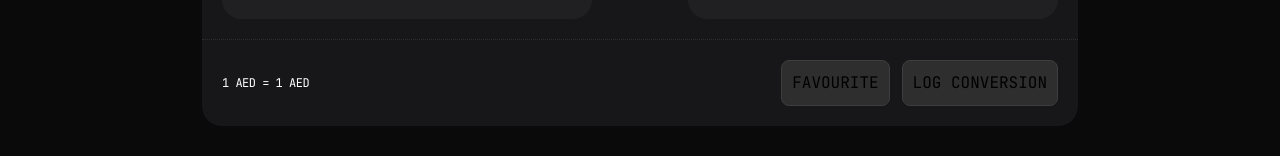
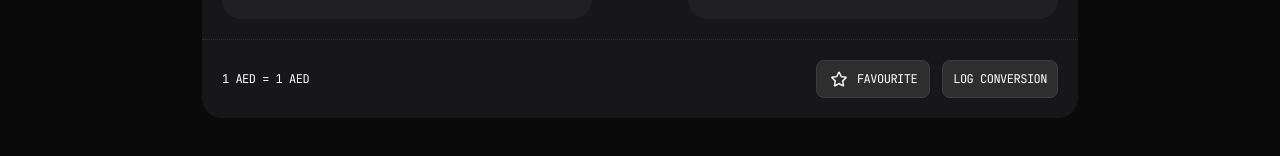
Before and after one commit to grathipanya/forex-exchange-checker, a React (Vite) app: page / in a window 1280 px wide. Shown: the part 309-465 px from the top of the page. Built offline with nearby package versions, Linux system fonts and the light colour scheme; no server answers.

Commit message:
refactor(Conversion): move footer into it's own component

```diff
--- a/src/components/atoms/button/button.tsx
+++ b/src/components/atoms/button/button.tsx
@@ -6,7 +6,7 @@ export type ButtonProps = {
   onBlur?: () => void;
   icon?: React.ReactNode;
   className?: string;
-  size?: "primary" | "secondary";
+  size?: "thin" | "regular" | "large";
   variant?: "default" | "outline" | "filled" | "text" | "ghost";
 };
 
@@ -16,7 +16,7 @@ const Button = ({
   onBlur,
   icon,
   className,
-  size = "primary",
+  size = "regular",
   variant = "default",
   ...props
 }: ButtonProps) => {
--- a/src/components/molecules/button-icon/ButtonIcon.tsx
+++ b/src/components/molecules/button-icon/ButtonIcon.tsx
@@ -1,4 +1,5 @@
 import { Button } from "@/components/atoms/button";
+import type { ButtonProps } from "@/components/atoms/button/button";
 import { Image } from "@/components/atoms/image";
 import { cn } from "@/utils/cn";
 
@@ -7,19 +8,32 @@ export type ButtonIconProps = {
   leadingIcon?: boolean;
   onClick?: () => void;
   className?: string;
-};
+  blackIcon?: boolean;
+} & ButtonProps;
 
 const ButtonIcon = ({
   icon,
   leadingIcon,
   onClick,
   className,
+  text,
+  blackIcon,
 }: ButtonIconProps) => {
   return (
     <Button
       onClick={onClick}
-      icon={<Image src={icon} alt="Button Icon" className="h-5 w-5" />}
-      className={cn(!leadingIcon && "flex-row-reverse", className)}
+      text={text}
+      icon={
+        <Image
+          src={icon}
+          alt="Button Icon"
+          className={cn("h-5 w-5", blackIcon && "brightness-0")}
+        />
+      }
+      className={cn(
+        !leadingIcon && "flex flex-row gap-2 items-center px-3 py-2",
+        className,
+      )}
     />
   );
 };
--- /dev/null
+++ b/src/components/molecules/converter-footer/ConverterFooter.tsx
@@ -0,0 +1,51 @@
+import IconStar from "@/assets/images/icon-star.svg";
+import IconStarFilled from "@/assets/images/icon-star-filled.svg";
+import { Label } from "@/components/atoms/label";
+import { ButtonIcon } from "@/components/molecules/button-icon";
+import Button from "@/components/atoms/button/button";
+import { cn } from "@/utils/cn";
+
+export type ConverterFooterProps = {
+  exchangeRateInfo: string;
+  isFavourite: boolean;
+  onFavouriteToggle: () => void;
+  onLogConversion?: () => void;
+};
+
+const ConverterFooter = ({
+  exchangeRateInfo,
+  isFavourite,
+  onFavouriteToggle,
+  onLogConversion,
+}: ConverterFooterProps) => {
+  return (
+    <div className="flex flex-row justify-between items-center w-full">
+      <Label className="text-preset-5 text-neutral-50">
+        {exchangeRateInfo}
+      </Label>
+
+      <div className="flex flex-row gap-3">
+        <ButtonIcon
+          blackIcon={isFavourite}
+          className={cn(
+            "text-preset-5-medium text-neutral-50",
+            isFavourite && "text-neutral-900 bg-lime-500",
+          )}
+          icon={isFavourite ? IconStarFilled : IconStar}
+          text={isFavourite ? "Favourited" : "Favourite"}
+          onClick={() => {
+            onFavouriteToggle();
+            console.log("Toggled Favourite");
+          }}
+        />
+        <Button
+          className="text-preset-5-medium text-neutral-50"
+          text="Log Conversion"
+          onClick={onLogConversion}
+        />
+      </div>
+    </div>
+  );
+};
+
+export default ConverterFooter;
--- /dev/null
+++ b/src/components/molecules/converter-footer/index.ts
@@ -0,0 +1,3 @@
+import ConverterFooter from "./ConverterFooter";
+
+export { ConverterFooter };
--- a/src/components/organisms/converter/Converter.tsx
+++ b/src/components/organisms/converter/Converter.tsx
@@ -1,18 +1,19 @@
 import IconExchange from "@/assets/images/icon-exchange.svg";
-import Button from "@/components/atoms/button/button";
 import { CardWithTitle } from "@/components/molecules/card-with-title";
 import { useConverterData } from "./useConverterData";
 import { ConverterCurrencyField } from "@/components/molecules/converter-currency-field";
 import { useState } from "react";
 import type { Currency } from "@/types/currency";
 import { ButtonIcon } from "@/components/molecules/button-icon";
-import { Label } from "@/components/atoms/label";
+import { ConverterFooter } from "@/components/molecules/converter-footer"; // 1. Import new molecule
 
 const Converter = () => {
+  // TODO add local states to track favourite pairs and conversion log
+  // Currently just default to false
+  const [isFavourite, setIsFavourite] = useState(false);
   const [sendCurrency, setSendCurrency] = useState<Currency["iso_code"]>("AED");
   const [receiveCurrency, setReceiveCurrency] =
     useState<Currency["iso_code"]>("AED");
-
   const [sendAmount, setSendAmount] = useState("0");
   const [receiveAmount, setReceiveAmount] = useState("0");
   const [lastEditedAmount, setLastEditedAmount] = useState<
@@ -32,9 +33,9 @@ const Converter = () => {
   });
 
   const displayedSendAmount =
-    lastEditedAmount != "send" ? receiveToSend : sendAmount;
+    lastEditedAmount !== "send" ? receiveToSend : sendAmount;
   const displayedReceiveAmount =
-    lastEditedAmount != "receive" ? sendToReceive : receiveAmount;
+    lastEditedAmount !== "receive" ? sendToReceive : receiveAmount;
 
   const handleSwap = () => {
     setLastEditedAmount("swap");
@@ -45,7 +46,6 @@ const Converter = () => {
   };
 
   const handleSendAmountChange = (amount: string) => {
-    console.log("send amount: ", amount);
     setLastEditedAmount("send");
     setSendAmount(amount);
     setReceiveAmount((parseFloat(amount) * exchangeRate).toFixed(2));
@@ -53,25 +53,22 @@ const Converter = () => {
 
   const handleReceiveAmountChange = (amount: string) => {
     setLastEditedAmount("receive");
-    console.log("receive amount: ", amount);
     setReceiveAmount(amount);
     setSendAmount((parseFloat(amount) / exchangeRate).toString());
   };
 
-  const footer = () => (
-    <div className="flex flex-row justify-between items-center">
-      <Label className="text-preset-5 text-neutral-50">
-        {exchangeRateInfo}
-      </Label>
-      <div className="flex flex-row gap-3">
-        <Button text="Favourite" />
-        <Button text="Log Conversion" />
-      </div>
-    </div>
-  );
-
   return (
-    <CardWithTitle title="CHECK THE RATE" footer={footer()}>
+    <CardWithTitle
+      title="CHECK THE RATE"
+      footer={
+        <ConverterFooter
+          exchangeRateInfo={exchangeRateInfo}
+          isFavourite={isFavourite}
+          onFavouriteToggle={() => setIsFavourite(!isFavourite)}
+          onLogConversion={() => console.log("Logged")}
+        />
+      }
+    >
       {/* Send */}
       <div className="flex flex-row justify-between items-center gap-6">
         <ConverterCurrencyField
```
